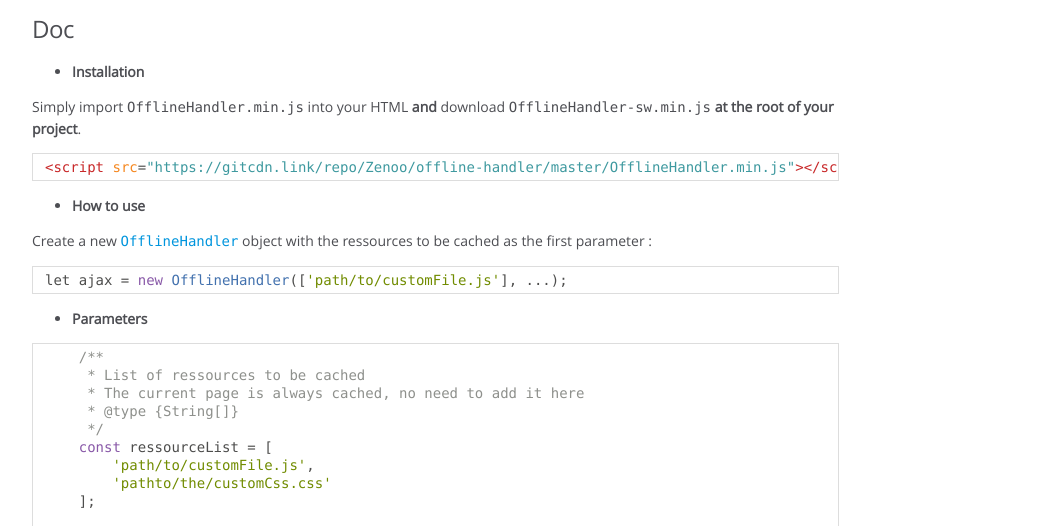
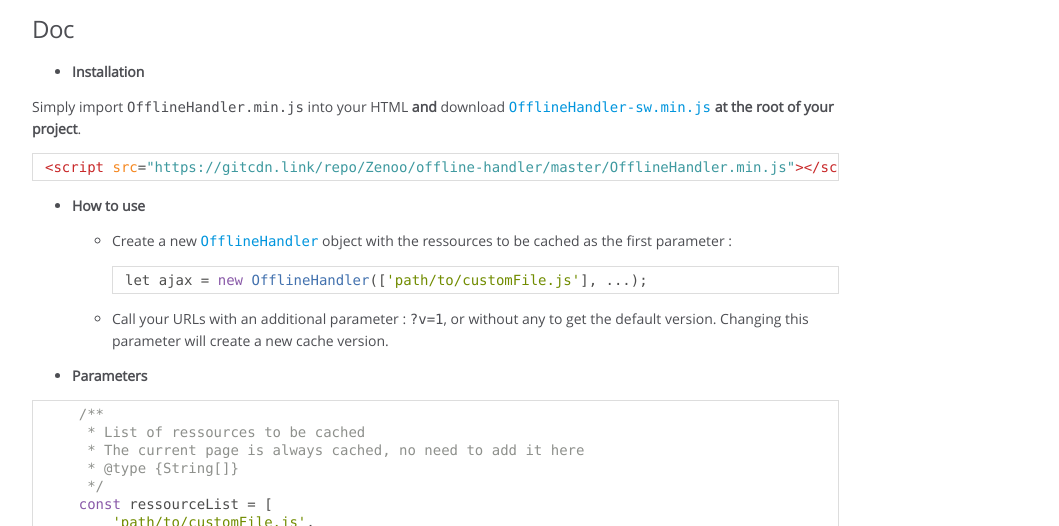
Before and after one commit to Zenoo/offline-handler, a website: page docs/index.html in a window 1280 px wide. Shown: the part 252-778 px from the top of the page, without its empty margins (0-1059 px from the left). Drawn offline with Linux system fonts and the light colour scheme.

Commit message:
Added an option without a parameter | fix #2

```diff
--- a/OfflineHandler.js
+++ b/OfflineHandler.js
@@ -16,7 +16,7 @@ class OfflineHandler{
 		  * Files current version
 		  * @type {String}
 		  */
-		this.version = new URL(location).searchParams.get(versionParameter || 'v');
+		this.version = new URL(location).searchParams.get(versionParameter || 'v') || '1';
 
 		if(this.version){
 			/**
--- a/docs/index.html
+++ b/docs/index.html
@@ -43,17 +43,23 @@
 
 
     <section>
-        <article><h1>OfflineHandler <a href="https://zenoo.github.io/offline-app-example/">(Demo)</a></h1><p>Allow your users to use your website while offline easily</p>
+        <article><h1>OfflineHandler <a href="https://zenoo.github.io/offline-app-example/?v=1">(Demo)</a></h1><p>Allow your users to use your website while offline easily</p>
 <h3>Doc</h3><ul>
 <li><strong>Installation</strong></li>
 </ul>
-<p>Simply import <code>OfflineHandler.min.js</code> into your HTML <strong>and</strong> download <code>OfflineHandler-sw.min.js</code> <strong>at the root of your project</strong>.</p>
+<p>Simply import <code>OfflineHandler.min.js</code> into your HTML <strong>and</strong> download <a href="https://raw.githubusercontent.com/Zenoo/offline-handler/master/OfflineHandler-sw.min.js" target="_blank"><code>OfflineHandler-sw.min.js</code></a> <strong>at the root of your project</strong>.</p>
 <pre class="prettyprint source"><code>&lt;script src=&quot;https://gitcdn.link/repo/Zenoo/offline-handler/master/OfflineHandler.min.js&quot;>&lt;/script>    </code></pre><ul>
-<li><strong>How to use</strong></li>
+<li><p><strong>How to use</strong></p>
+<ul>
+<li><p>Create a new <a href="https://zenoo.github.io/offline-handler/OfflineHandler.html"><code>OfflineHandler</code></a> object with the ressources to be cached as the first parameter :</p>
+<pre class="prettyprint source"><code>let ajax = new OfflineHandler(['path/to/customFile.js'], ...);</code></pre></li>
+<li><p>Call your URLs with an additional parameter : <code>?v=1</code>, or without any to get the default version.
+Changing this parameter will create a new cache version.</p>
+</li>
 </ul>
-<p>Create a new <a href="https://zenoo.github.io/offline-handler/OfflineHandler.html"><code>OfflineHandler</code></a> object with the ressources to be cached as the first parameter :</p>
-<pre class="prettyprint source"><code>let ajax = new OfflineHandler(['path/to/customFile.js'], ...);</code></pre><ul>
-<li><strong>Parameters</strong></li>
+</li>
+<li><p><strong>Parameters</strong></p>
+</li>
 </ul>
 <pre class="prettyprint source"><code>    /**
      * List of ressources to be cached
@@ -92,7 +98,7 @@
     new OfflineHandler(ressourceList, serviceWorkerPath, versionParameter, clearOldCache);</code></pre><ul>
 <li><strong>Example</strong></li>
 </ul>
-<p>See this <a href="https://zenoo.github.io/offline-app-example/">Github project</a> for a working example.</p>
+<p>See this <a href="https://zenoo.github.io/offline-app-example/?v=1">Github project</a> for a working example.</p>
 <h2>Authors</h2><ul>
 <li><strong>Zenoo</strong> - <em>Initial work</em> - <a href="https://zenoo.fr">Zenoo.fr</a></li>
 </ul></article>
@@ -112,7 +118,7 @@
 <br class="clear">
 
 <footer>
-    Documentation generated by <a href="https://github.com/jsdoc3/jsdoc">JSDoc 3.5.5</a> on Tue Nov 27 2018 14:54:22 GMT+0100 (Romance Standard Time)
+    Documentation generated by <a href="https://github.com/jsdoc3/jsdoc">JSDoc 3.5.5</a> on Fri Dec 07 2018 09:10:38 GMT+0100 (Romance Standard Time)
 </footer>
 
 <script> prettyPrint(); </script>
```
Also changed, not shown: docs/OfflineHandler.html (+1 -1 lines), docs/OfflineHandler.js.html (+3 -3 lines), OfflineHandler.min.js, README.md.
